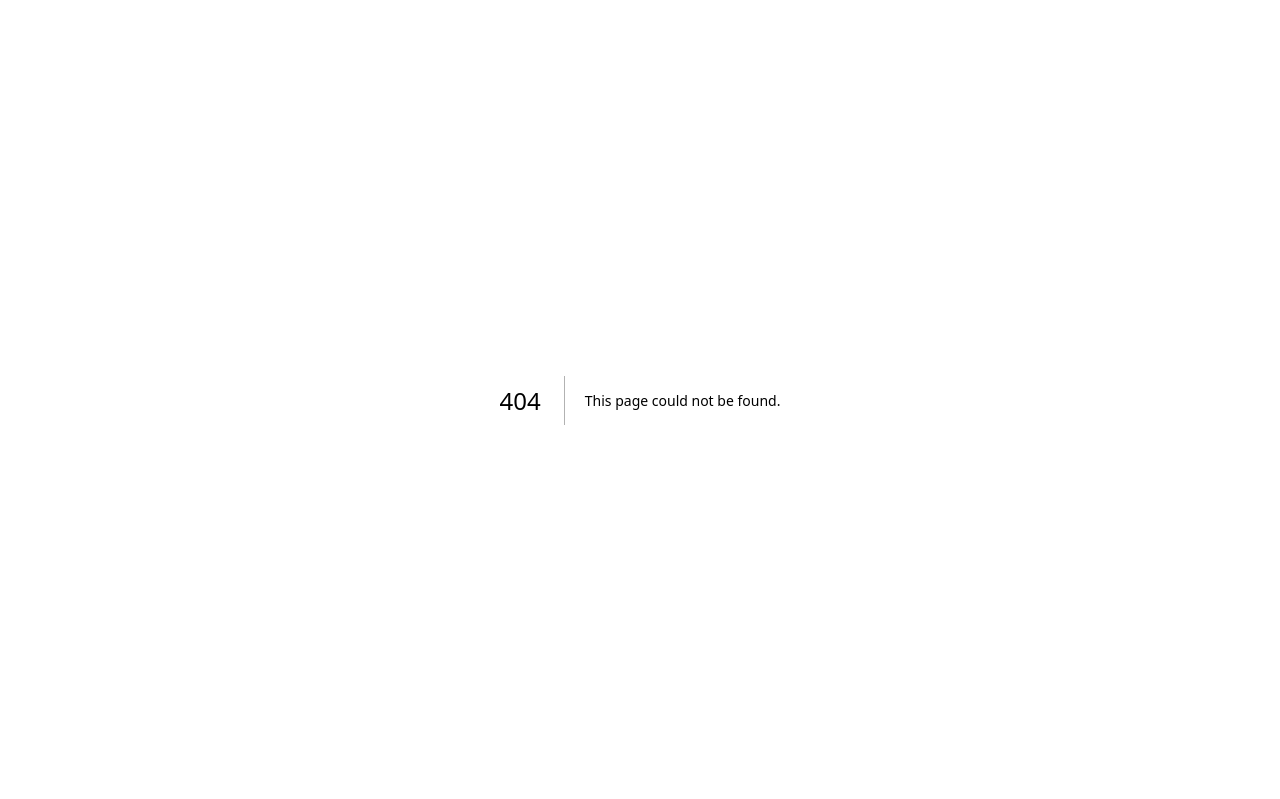
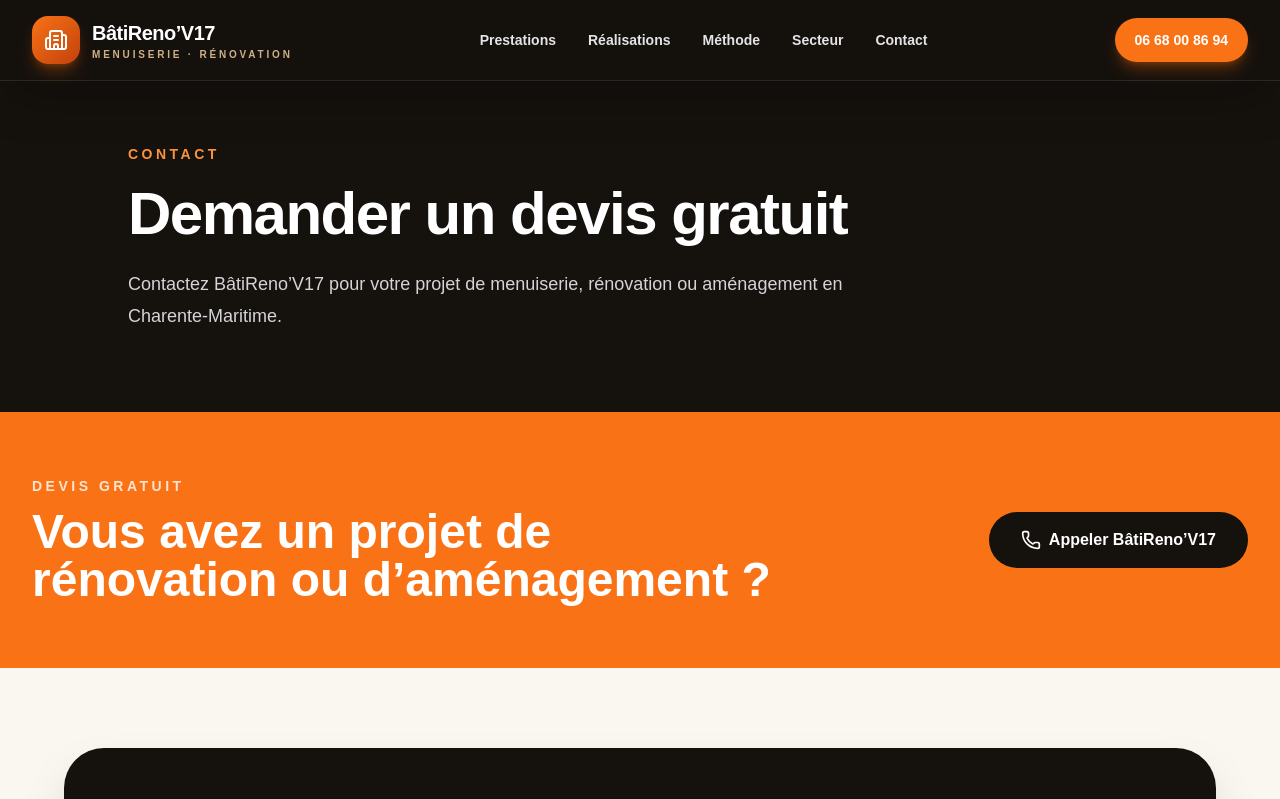
Before and after one commit to Virginie17/batirenov17, a Next.js app: page /contact in a window 1280 px wide. Before the commit this address had no page. Shown: the top 799 px of the page. Built offline with nearby package versions, Linux system fonts and the light colour scheme.

Commit message:
Ajout page contact

```diff
--- /dev/null
+++ b/app/contact/page.tsx
@@ -0,0 +1,18 @@
+import { ContactFooter } from "../components/ContactFooter";
+import { Header } from "../components/Header";
+
+export default function ContactPage() {
+  return (
+    <main className="min-h-screen bg-[#faf7f1] text-[#17130f]">
+      <Header />
+      <section className="bg-[#15110d] px-4 pb-20 pt-36 text-white sm:px-6 lg:px-8">
+        <div className="mx-auto max-w-5xl">
+          <p className="text-sm font-black uppercase tracking-[0.25em] text-[#fb923c]">Contact</p>
+          <h1 className="mt-5 text-4xl font-black tracking-tight sm:text-6xl">Demander un devis gratuit</h1>
+          <p className="mt-6 max-w-3xl text-lg leading-8 text-zinc-300">Contactez BâtiReno’V17 pour votre projet de menuiserie, rénovation ou aménagement en Charente-Maritime.</p>
+        </div>
+      </section>
+      <ContactFooter />
+    </main>
+  );
+}
```
